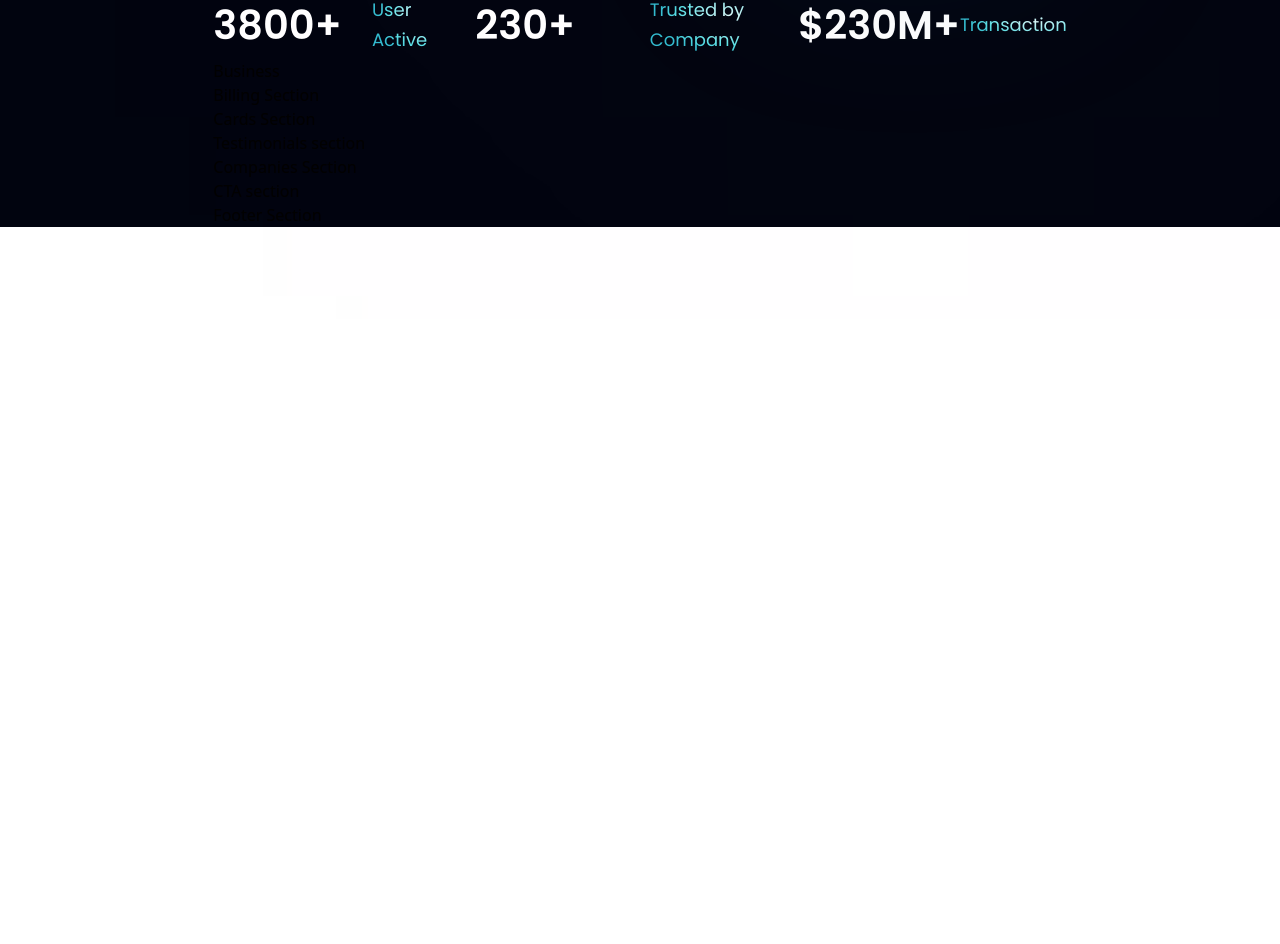
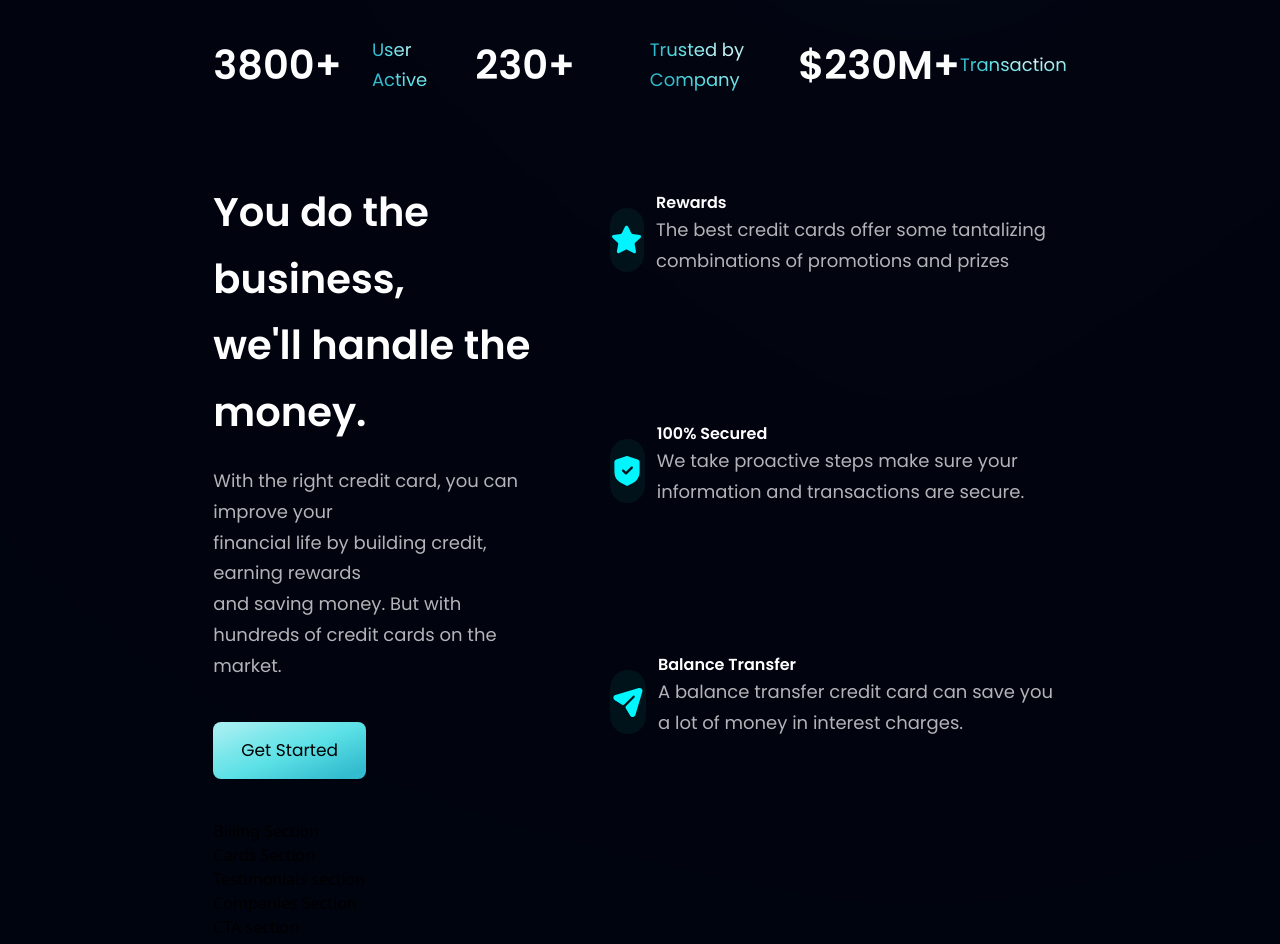
Before and after one commit to bismarkboateng/Hoobank-react-ui, a React (Vite) app: page / in a window 1280 px wide. Shown: the part 481-1425 px from the top of the page. Before the commit the page ends 800 px from the top, so only its background shows below. Built offline with nearby package versions, Linux system fonts and the light colour scheme.

Commit message:
business section

```diff
--- a/src/components/Business.jsx
+++ b/src/components/Business.jsx
@@ -1,11 +1,68 @@
-import React from 'react'
+import React from 'react';
+import { features } from '../constants';
+import styles from '../style';
 
-const Business = () => {
-  return (
-    <div>
-      Business
+
+const Business = () => (
+  <section
+    className='my-10
+      flex-1 flex flex-row mt-10'
+
+    >
+
+    <div className='mr-12'>
+      <h1 className={`${styles.heading2}
+       mb-5
+      `}
+      >
+        You do the business, <br />
+        we'll handle the money.
+      </h1>
+      <p className={`${styles.paragraph} mb-5`}>
+      With the right credit card, you can improve your <br />
+      financial life by building credit, earning rewards <br />
+      and saving money. But with hundreds of credit cards on the market.
+      </p>
+      <button
+      type="submit"
+      className="mt-5 py-4 px-7 bg-blue-gradient rounded-lg
+        font-poppins font-normal text-[17px]"
+      >
+        Get Started
+      </button>
     </div>
-  )
-}
+
+    <div className='flex flex-col justify-between'>
+      {
+        features.map( (feature, index ) => (
+          <div className={`${index !== feature.length-1 ? 'mb-4' : 'mb-0'}
+              px-3 py-3 flex flex-row items-center feedback-card rounded-xl`}>
+            <div className={`w-[64px] h-[64px] mr-3 rounded-full ${styles.flexCenter} bg-dimBlue`}>
+              <img src={feature.icon} alt="icon"
+               className="w-[30px] h-[30px] object-contain"
+              />
+            </div>
+
+            <div>
+              <h5 className='text-white font-poppins font-normal
+                font-semibold'>
+                  {feature.title}
+              </h5>
+              <p className={`${styles.paragraph}
+                 ${index !== feature.length-1 ? 'mb-3' : 'mb-0'}
+                 font-poppins font-normal text-[16px]
+                `}
+                >
+                {feature.content}
+              </p>
+            </div>
+          </div>
+
+        ))
+      }
+    </div>
+
+  </section>
+)
 
 export default Business
--- a/src/components/Stats.jsx
+++ b/src/components/Stats.jsx
@@ -4,7 +4,7 @@ import styles from '../style';
 
 const Stats = () => {
   return (
-    <div className='flex flex-row mt-10
+    <div className='flex flex-row mt-20 mb-20
         items-center justify-between font-poppins font-normal'>
       {
         stats.map( (stat) => (
```
